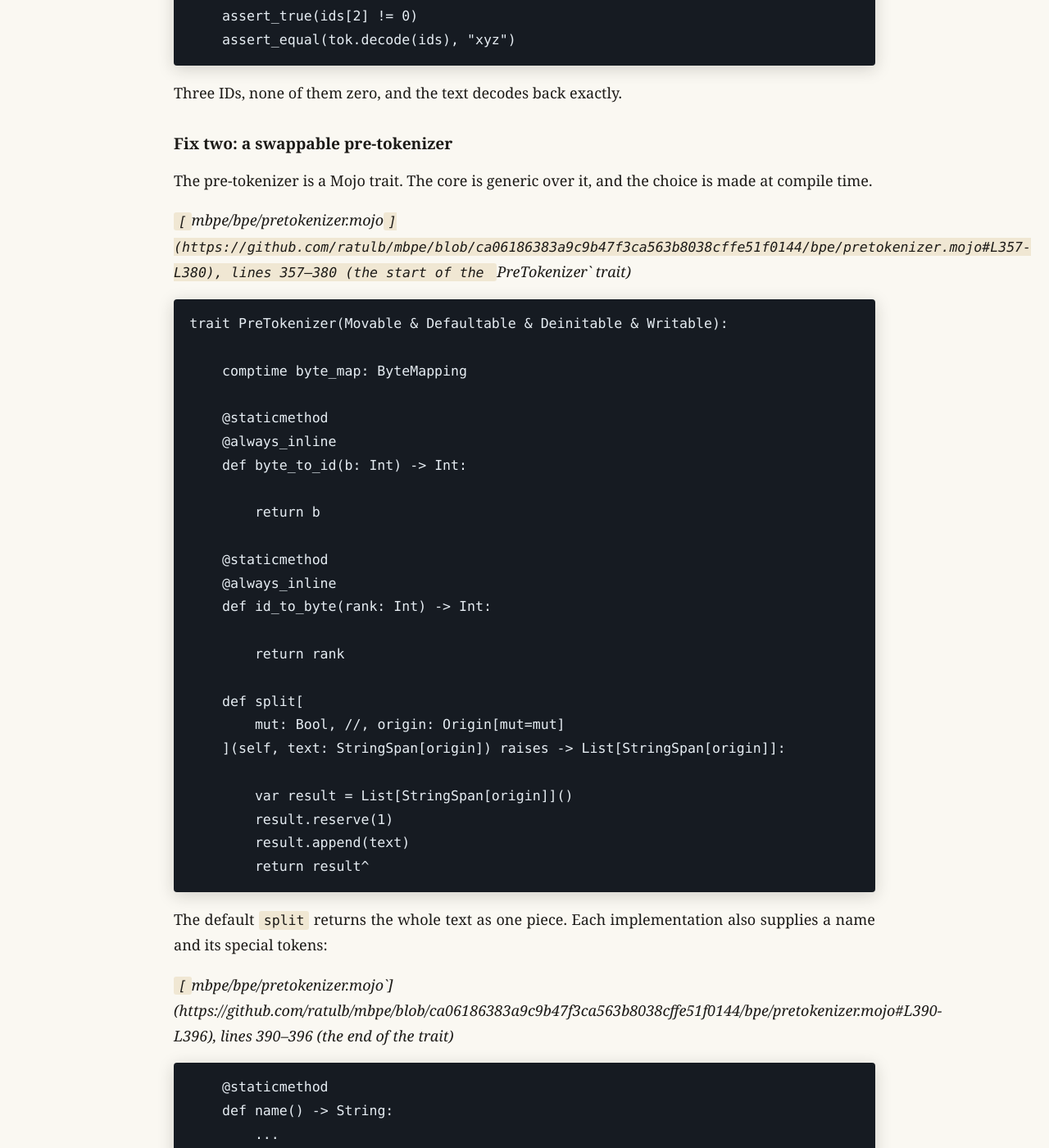
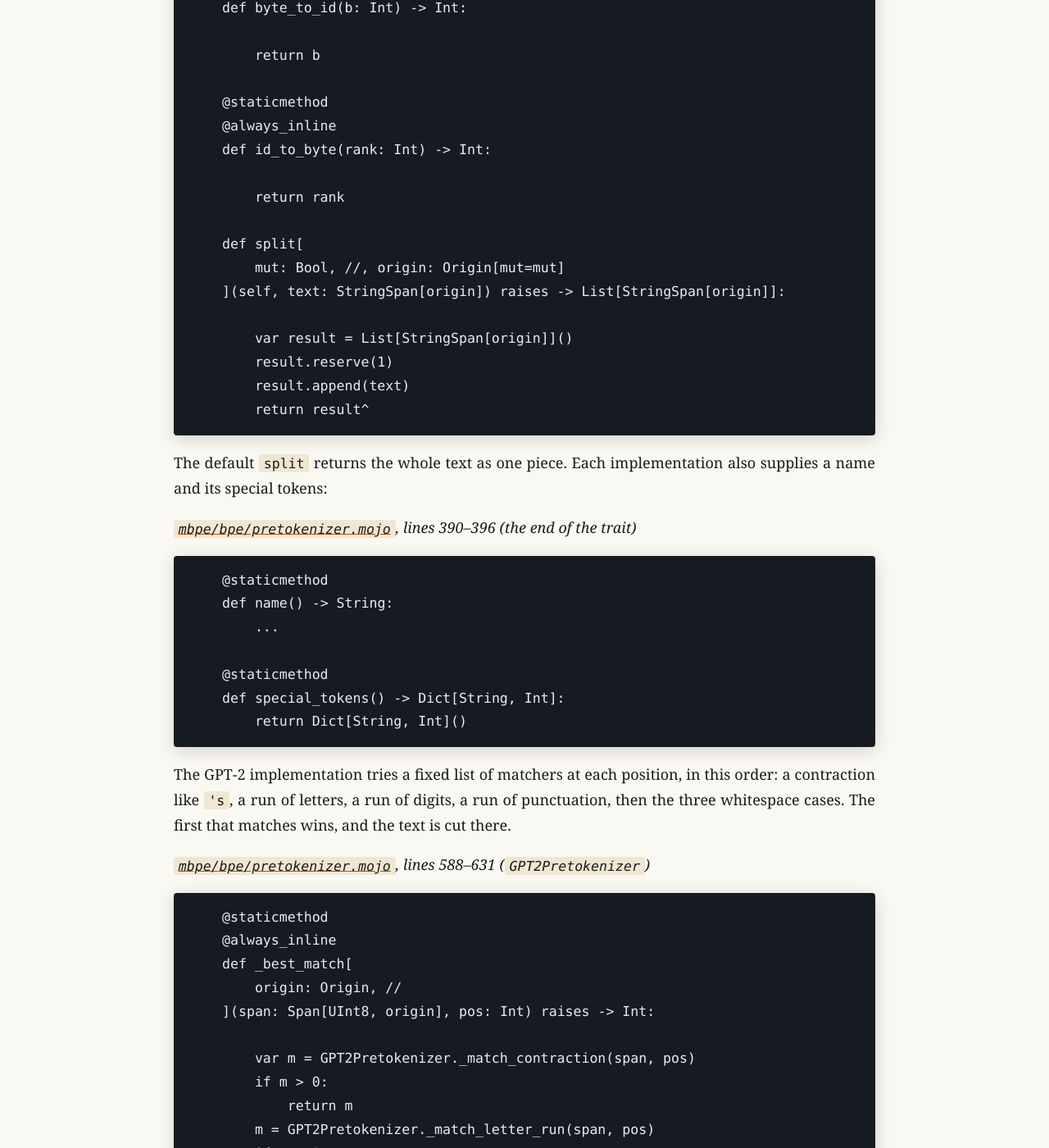
Before and after one commit to ratulb/tokens-to-transformers, a Jekyll site: the page built from _chapters/ch01.md, in a window 1280 px wide and 1400 px high, scrolled down 14965 px. Shown: the whole window at 82% size. Built offline with Jekyll 4.4.1, drawn with Linux system fonts in a browser that asks for light colours; some of the changed text lies outside the part shown.

Commit message:
Fix citation link syntax: code span belongs inside brackets

````diff
--- a/_chapters/ch01.md
+++ b/_chapters/ch01.md
@@ -184,7 +184,7 @@ That is the whole algorithm. The rest of the chapter is making it work on real t
 
 BPE only merges inside a word, so the text must be cut into words first. `simple_bpe` uses two rules: every space becomes a marker, `Ġ`, glued to the front of the next word, and every period becomes its own word. The marker is the one GPT-2 uses. It lets the decoder restore each space exactly.
 
-*`[`simple_bpe/tokenizer.mojo`](https://github.com/ratulb/simple_bpe/blob/012a278871784000c17f9b6349e27b58842115a5/tokenizer.mojo#L98-L112), lines 98–112 (the body of `PreTokenizer.split`)*
+*[`simple_bpe/tokenizer.mojo`](https://github.com/ratulb/simple_bpe/blob/012a278871784000c17f9b6349e27b58842115a5/tokenizer.mojo#L98-L112), lines 98–112 (the body of `PreTokenizer.split`)*
 
 ```mojo
         var splits = (
@@ -210,7 +210,7 @@ BPE only merges inside a word, so the text must be cut into words first. `simple
 
 Steps 3, 4 and 5 of the recipe are this loop. Each pass adds exactly one token to the vocabulary.
 
-*`[`simple_bpe/tokenizer.mojo`](https://github.com/ratulb/simple_bpe/blob/012a278871784000c17f9b6349e27b58842115a5/tokenizer.mojo#L188-L215), lines 188–215*
+*[`simple_bpe/tokenizer.mojo`](https://github.com/ratulb/simple_bpe/blob/012a278871784000c17f9b6349e27b58842115a5/tokenizer.mojo#L188-L215), lines 188–215*
 
 ```mojo
         # Step 5. The merge loop. Each pass adds exactly one vocabulary entry.
@@ -245,7 +245,7 @@ Steps 3, 4 and 5 of the recipe are this loop. Each pass adds exactly one token t
 
 Read it against the napkin. `_compute_pair_freqs` is the pair table:
 
-*`[`simple_bpe/tokenizer.mojo`](https://github.com/ratulb/simple_bpe/blob/012a278871784000c17f9b6349e27b58842115a5/tokenizer.mojo#L380-L392), lines 380–392 (the body of `_compute_pair_freqs`)*
+*[`simple_bpe/tokenizer.mojo`](https://github.com/ratulb/simple_bpe/blob/012a278871784000c17f9b6349e27b58842115a5/tokenizer.mojo#L380-L392), lines 380–392 (the body of `_compute_pair_freqs`)*
 
 ```mojo
     var pair_freqs = Dict[Tuple[String, String], Int]()
@@ -265,7 +265,7 @@ Read it against the napkin. `_compute_pair_freqs` is the pair table:
 
 `_merge_pair` is the rewrite from `u g` to `ug`:
 
-*`[`simple_bpe/tokenizer.mojo`](https://github.com/ratulb/simple_bpe/blob/012a278871784000c17f9b6349e27b58842115a5/tokenizer.mojo#L412-L431), lines 412–431 (the body of `_merge_pair`)*
+*[`simple_bpe/tokenizer.mojo`](https://github.com/ratulb/simple_bpe/blob/012a278871784000c17f9b6349e27b58842115a5/tokenizer.mojo#L412-L431), lines 412–431 (the body of `_merge_pair`)*
 
 ```mojo
     for word in word_freqs:
@@ -296,7 +296,7 @@ Two details worth noticing. The pair counts are weighted by word frequency, so a
 
 Encoding walks the merge rules in the order they were learned, and applies each one to every word.
 
-*`[`simple_bpe/tokenizer.mojo`](https://github.com/ratulb/simple_bpe/blob/012a278871784000c17f9b6349e27b58842115a5/tokenizer.mojo#L232-L267), lines 232–267 (the body of `_tokenize`)*
+*[`simple_bpe/tokenizer.mojo`](https://github.com/ratulb/simple_bpe/blob/012a278871784000c17f9b6349e27b58842115a5/tokenizer.mojo#L232-L267), lines 232–267 (the body of `_tokenize`)*
 
 ```mojo
         if text.byte_length() == 0:
@@ -360,7 +360,7 @@ A tokenizer written to be read has shortcuts. Three of them matter, and each one
 
 The test says it directly. Train on `"abc"`, then encode `"xyz"`:
 
-*`[`simple_bpe/main.mojo`](https://github.com/ratulb/simple_bpe/blob/012a278871784000c17f9b6349e27b58842115a5/main.mojo#L5-L15), lines 5–15*
+*[`simple_bpe/main.mojo`](https://github.com/ratulb/simple_bpe/blob/012a278871784000c17f9b6349e27b58842115a5/main.mojo#L5-L15), lines 5–15*
 
 ```mojo
 def test_unk_fallback() raises:
@@ -410,7 +410,7 @@ Raw text enters, the pre-tokenizer cuts it into pieces, and BPE merges turn each
 
 The mapping below is how bytes are *displayed*. Printable ASCII and most of Latin-1 display as themselves. The remaining bytes, control characters, the space, and a few others, are assigned code points starting at 256, in order.
 
-*`[`mbpe/bpe/tokenizer.mojo`](https://github.com/ratulb/mbpe/blob/ca06186383a9c9b47f3ca563b8038cffe51f0144/bpe/tokenizer.mojo#L216-L231), lines 216–231 (inside `BPETokenizer.__init__`)*
+*[`mbpe/bpe/tokenizer.mojo`](https://github.com/ratulb/mbpe/blob/ca06186383a9c9b47f3ca563b8038cffe51f0144/bpe/tokenizer.mojo#L216-L231), lines 216–231 (inside `BPETokenizer.__init__`)*
 
 ```mojo
         var n = 0
@@ -435,7 +435,7 @@ Count: the bytes `0x00` to `0x20` are all non-printable, and space is the 33rd o
 
 Here is the `mbpe` version of the test from section 1.5. Same corpus, same unseen input:
 
-*`[`mbpe/tests/test_tokenizer.mojo`](https://github.com/ratulb/mbpe/blob/ca06186383a9c9b47f3ca563b8038cffe51f0144/tests/test_tokenizer.mojo#L7-L22), lines 7–22*
+*[`mbpe/tests/test_tokenizer.mojo`](https://github.com/ratulb/mbpe/blob/ca06186383a9c9b47f3ca563b8038cffe51f0144/tests/test_tokenizer.mojo#L7-L22), lines 7–22*
 
 ```mojo
 def test_byte_level_no_unk() raises:
@@ -462,7 +462,7 @@ Three IDs, none of them zero, and the text decodes back exactly.
 
 The pre-tokenizer is a Mojo trait. The core is generic over it, and the choice is made at compile time.
 
-*`[`mbpe/bpe/pretokenizer.mojo`](https://github.com/ratulb/mbpe/blob/ca06186383a9c9b47f3ca563b8038cffe51f0144/bpe/pretokenizer.mojo#L357-L380), lines 357–380 (the start of the `PreTokenizer` trait)*
+*[`mbpe/bpe/pretokenizer.mojo`](https://github.com/ratulb/mbpe/blob/ca06186383a9c9b47f3ca563b8038cffe51f0144/bpe/pretokenizer.mojo#L357-L380), lines 357–380 (the start of the `PreTokenizer` trait)*
 
 ```mojo
 trait PreTokenizer(Movable & Defaultable & Deinitable & Writable):
@@ -493,7 +493,7 @@ trait PreTokenizer(Movable & Defaultable & Deinitable & Writable):
 
 The default `split` returns the whole text as one piece. Each implementation also supplies a name and its special tokens:
 
-*`[`mbpe/bpe/pretokenizer.mojo`](https://github.com/ratulb/mbpe/blob/ca06186383a9c9b47f3ca563b8038cffe51f0144/bpe/pretokenizer.mojo#L390-L396), lines 390–396 (the end of the trait)*
+*[`mbpe/bpe/pretokenizer.mojo`](https://github.com/ratulb/mbpe/blob/ca06186383a9c9b47f3ca563b8038cffe51f0144/bpe/pretokenizer.mojo#L390-L396), lines 390–396 (the end of the trait)*
 
 ```mojo
     @staticmethod
@@ -507,7 +507,7 @@ The default `split` returns the whole text as one piece. Each implementation als
 
 The GPT-2 implementation tries a fixed list of matchers at each position, in this order: a contraction like `'s`, a run of letters, a run of digits, a run of punctuation, then the three whitespace cases. The first that matches wins, and the text is cut there.
 
-*`[`mbpe/bpe/pretokenizer.mojo`](https://github.com/ratulb/mbpe/blob/ca06186383a9c9b47f3ca563b8038cffe51f0144/bpe/pretokenizer.mojo#L588-L631), lines 588–631 (`GPT2Pretokenizer`)*
+*[`mbpe/bpe/pretokenizer.mojo`](https://github.com/ratulb/mbpe/blob/ca06186383a9c9b47f3ca563b8038cffe51f0144/bpe/pretokenizer.mojo#L588-L631), lines 588–631 (`GPT2Pretokenizer`)*
 
 ```mojo
     @staticmethod
@@ -566,7 +566,7 @@ This is also what "the GPT-2 tokenizer" means. Three things travel together: the
 
 This works because of how IDs are assigned. A merged token gets the next free ID, so a merged token's ID is also its rank: smaller means learned earlier. The lookup table stores `(left ID, right ID) -> merged ID`, and the merged ID doubles as the priority.
 
-*`[`mbpe/bpe/tokenizer.mojo`](https://github.com/ratulb/mbpe/blob/ca06186383a9c9b47f3ca563b8038cffe51f0144/bpe/tokenizer.mojo#L80-L91), lines 80–91 (`MergeLookup.set` and `.get`)*
+*[`mbpe/bpe/tokenizer.mojo`](https://github.com/ratulb/mbpe/blob/ca06186383a9c9b47f3ca563b8038cffe51f0144/bpe/tokenizer.mojo#L80-L91), lines 80–91 (`MergeLookup.set` and `.get`)*
 
 ```mojo
     @always_inline
@@ -587,7 +587,7 @@ IDs below a fixed limit go into a flat array indexed by the pair. The rest go in
 
 With that table, merging one word is a loop:
 
-*`[`mbpe/bpe/tokenizer.mojo`](https://github.com/ratulb/mbpe/blob/ca06186383a9c9b47f3ca563b8038cffe51f0144/bpe/tokenizer.mojo#L433-L461), lines 433–461 (`_merge_scan`)*
+*[`mbpe/bpe/tokenizer.mojo`](https://github.com/ratulb/mbpe/blob/ca06186383a9c9b47f3ca563b8038cffe51f0144/bpe/tokenizer.mojo#L433-L461), lines 433–461 (`_merge_scan`)*
 
 ```mojo
     @always_inline
@@ -623,7 +623,7 @@ With that table, merging one word is a loop:
 
 Find the lowest-ranked pair. Merge it everywhere in the word. Repeat. `merge_inplace` does the rewrite without allocating:
 
-*`[`mbpe/bpe/tokenizer.mojo`](https://github.com/ratulb/mbpe/blob/ca06186383a9c9b47f3ca563b8038cffe51f0144/bpe/tokenizer.mojo#L1029-L1050), lines 1029–1050 (`merge_inplace`)*
+*[`mbpe/bpe/tokenizer.mojo`](https://github.com/ratulb/mbpe/blob/ca06186383a9c9b47f3ca563b8038cffe51f0144/bpe/tokenizer.mojo#L1029-L1050), lines 1029–1050 (`merge_inplace`)*
 
 ```mojo
 @always_inline
@@ -652,7 +652,7 @@ def merge_inplace(
 
 Short words use this scan. Longer words use a heap-based variant that applies the same merges without rescanning the word after each one (`_merge_heap`, beside this scan in the source). The full encoder is the pipeline made concrete:
 
-*`[`mbpe/bpe/tokenizer.mojo`](https://github.com/ratulb/mbpe/blob/ca06186383a9c9b47f3ca563b8038cffe51f0144/bpe/tokenizer.mojo#L539-L567), lines 539–567 (inside `encode_ordinary`)*
+*[`mbpe/bpe/tokenizer.mojo`](https://github.com/ratulb/mbpe/blob/ca06186383a9c9b47f3ca563b8038cffe51f0144/bpe/tokenizer.mojo#L539-L567), lines 539–567 (inside `encode_ordinary`)*
 
 ```mojo
         ref words = self.pt.split(text)
@@ -692,7 +692,7 @@ Split into words. For each word, copy its bytes into IDs and merge. Concatenate.
 
 The textbook BPE example is the 11-byte string `aaabdaaabac`. Three merges reduce it to five tokens. The `mbpe` test suite trains on it and checks every ID:
 
-*`[`mbpe/tests/test_tokenizer.mojo`](https://github.com/ratulb/mbpe/blob/ca06186383a9c9b47f3ca563b8038cffe51f0144/tests/test_tokenizer.mojo#L107-L128), lines 107–128 (`test_wikipedia_example`)*
+*[`mbpe/tests/test_tokenizer.mojo`](https://github.com/ratulb/mbpe/blob/ca06186383a9c9b47f3ca563b8038cffe51f0144/tests/test_tokenizer.mojo#L107-L128), lines 107–128 (`test_wikipedia_example`)*
 
 ```mojo
 def test_wikipedia_example() raises:
@@ -776,7 +776,7 @@ Iw== 2
 
 Loading it is one call:
 
-*`[`mbpe/bpe/tokenizer.mojo`](https://github.com/ratulb/mbpe/blob/ca06186383a9c9b47f3ca563b8038cffe51f0144/bpe/tokenizer.mojo#L1059-L1070), lines 1059–1070 (`Tokenizers`)*
+*[`mbpe/bpe/tokenizer.mojo`](https://github.com/ratulb/mbpe/blob/ca06186383a9c9b47f3ca563b8038cffe51f0144/bpe/tokenizer.mojo#L1059-L1070), lines 1059–1070 (`Tokenizers`)*
 
 ```mojo
 struct Tokenizers:
````
